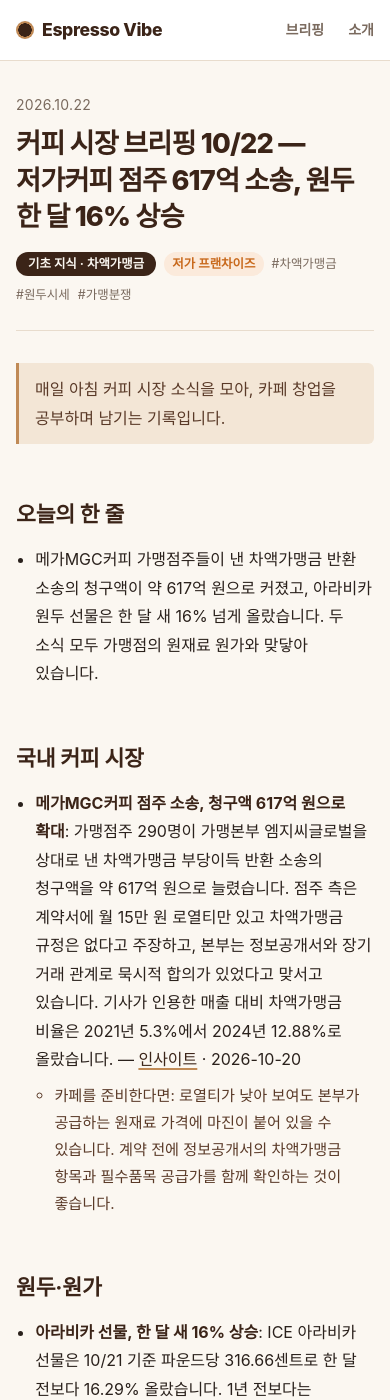
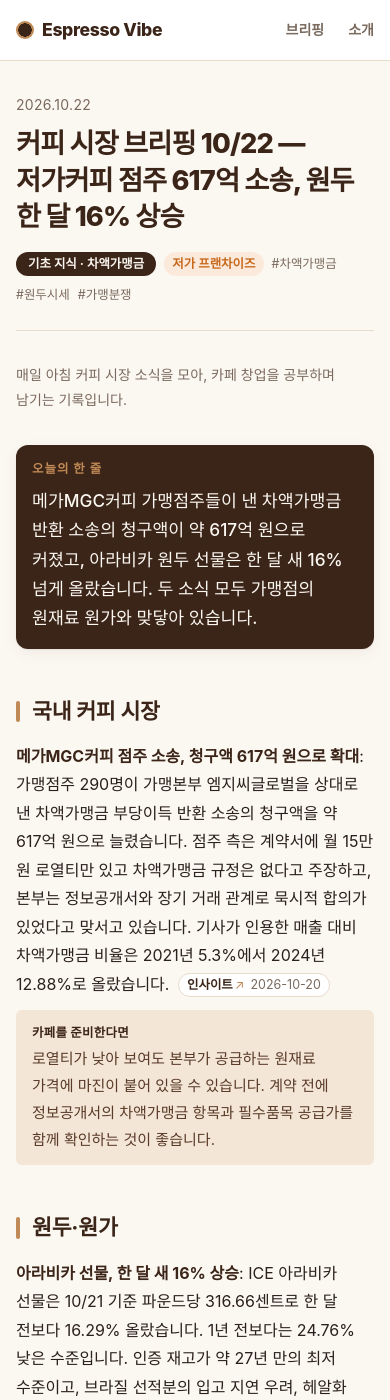
Before and after one commit to Jaydeniel/coffee-briefing-blog, a Jekyll site: the page built from _posts/2026-10-22-coffee-briefing.md, in a window 390 px wide and 1400 px high. Built offline with Jekyll 4.4.1, drawn with Linux system fonts in a browser that asks for light colours; some web fonts are replaced; some of the changed text lies outside the part shown.

Commit message:
디자인 2단계: 오늘의 한 줄 카드·출처 표시·기초 지식 상자·일정 목록

```diff
--- a/_layouts/post.html
+++ b/_layouts/post.html
@@ -1,6 +1,16 @@
 ---
 layout: default
 ---
+{%- comment -%}
+  2단계 구성 요소 (DESIGN.md): 본문을 <h2> 단위로 잘라 섹션 종류에 맞는 틀로 감싼다.
+  - 오늘의-한-줄 → sec-summary (한 줄 카드)
+  - 오늘의-기초-지식-* → sec-basics (기초 지식 상자, 제목의 "오늘의 기초 지식: "은 위 표시로 옮김)
+  - 다가오는-일정 → sec-schedule (일정 목록)
+  - 그 밖 → sec-news (소식)
+  <hr /> 뒤는 글 끝 안내 문구로 따로 둔다. 초안 형식(blog-draft 스킬)은 그대로다.
+{%- endcomment -%}
+{%- assign body_parts = content | split: '<hr />' -%}
+{%- assign chunks = body_parts[0] | split: '<h2 ' -%}
 <article class="post">
   <header class="post-header">
     <p class="eyebrow"><time datetime="{{ page.date | date_to_xmlschema }}">{{ page.date | date: "%Y.%m.%d" }}</time></p>
@@ -15,7 +25,30 @@ layout: default
   </header>
 
   <div class="prose post-body">
-    {{ content }}
+    <div class="post-intro">{{ chunks[0] }}</div>
+    {%- for c in chunks offset:1 -%}
+      {%- assign id_parts = c | split: '"' -%}
+      {%- assign sid = id_parts[1] -%}
+      {%- assign kind = 'news' -%}
+      {%- assign html = c -%}
+      {%- if sid contains '오늘의-한-줄' -%}
+        {%- assign kind = 'summary' -%}
+      {%- elsif sid contains '오늘의-기초-지식' -%}
+        {%- assign kind = 'basics' -%}
+        {%- assign html = c | replace_first: '>오늘의 기초 지식: ', '>' -%}
+      {%- elsif sid contains '다가오는-일정' -%}
+        {%- assign kind = 'schedule' -%}
+      {%- endif %}
+    <section class="sec sec-{{ kind }}" aria-labelledby="{{ sid }}">
+      {%- if kind == 'basics' %}
+      <p class="basics-kicker"><span>오늘의 기초 지식</span>{% include stage-badge.html stage=page.stage %}</p>
+      {%- endif %}
+      <h2 {{ html }}
+    </section>
+    {%- endfor %}
+    {%- if body_parts.size > 1 %}
+    <div class="post-disclaimer">{% for p in body_parts offset:1 %}{{ p }}{% endfor %}</div>
+    {%- endif %}
   </div>
 
   {%- if page.previous or page.next %}
@@ -25,3 +58,4 @@ layout: default
   </nav>
   {%- endif %}
 </article>
+<script src="{{ '/assets/js/post.js' | relative_url }}" defer></script>
--- /dev/null
+++ b/_sass/espresso/_post-sections.scss
@@ -0,0 +1,89 @@
+// 2단계 글 구성 요소: 한 줄 카드 · 소식 · 출처 표시 · 기초 지식 상자 · 일정 목록 · 안내 문구
+.post-body .sec { margin-top: var(--sp-7); }
+.post-body .sec > h2 { margin-top: 0; padding-top: 0; }
+
+// 글머리 소개 문구
+.post-intro blockquote { background: transparent; border-left: 0; padding: 0; color: var(--c-muted); font-size: var(--fs-sm); }
+
+// 섹션 제목: 크레마 막대
+.sec-news > h2, .sec-schedule > h2 {
+  display: flex; align-items: center; gap: var(--sp-3);
+  font-size: var(--fs-h2);
+}
+.sec-news > h2::before, .sec-schedule > h2::before {
+  content: ""; width: 4px; height: 1em; border-radius: 2px; background: var(--c-crema); flex: none;
+}
+
+// ── 오늘의 한 줄 카드
+.sec-summary {
+  background: var(--c-espresso); color: var(--c-milk);
+  border-radius: var(--radius); padding: var(--sp-5) var(--sp-6);
+  box-shadow: var(--shadow-card);
+}
+.post-body .sec-summary { margin-top: var(--sp-6); }
+.sec-summary > h2 { color: var(--c-crema); font-size: var(--fs-xs); font-weight: 700; letter-spacing: 0.08em; }
+.sec-summary ul { list-style: none; padding: 0; margin: var(--sp-2) 0 0; }
+.sec-summary li { font-size: 1.08rem; font-weight: 500; line-height: 1.7; }
+.sec-summary li + li { margin-top: var(--sp-2); }
+.sec-summary strong, .sec-summary a { color: var(--c-milk); }
+
+// ── 소식 항목
+.sec-news > ul { list-style: none; padding: 0; }
+.sec-news > ul > li { padding-bottom: var(--sp-4); border-bottom: 1px dashed var(--c-line); }
+.sec-news > ul > li:last-child { border-bottom: 0; padding-bottom: 0; }
+.sec-news > ul > li + li { margin-top: var(--sp-4); }
+// "카페를 준비한다면" 팁
+.sec-news li > ul { list-style: none; padding: 0; margin-top: var(--sp-3); }
+.sec-news li > ul > li {
+  background: var(--c-crema-soft); border-radius: var(--radius-sm);
+  padding: var(--sp-3) var(--sp-4); color: var(--c-roast); font-size: 0.94em;
+}
+.sec-news li > ul > li .tip-label { display: block; font-weight: 700; color: var(--c-espresso); font-size: var(--fs-xs); letter-spacing: 0.02em; margin-bottom: 2px; }
+
+// ── 출처 표시 (post.js가 "— 링크 · 날짜"를 .src로 감싼다. 스크립트가 없으면 일반 링크로 보인다)
+.src {
+  display: inline-flex; align-items: center; gap: 6px; vertical-align: 1px;
+  margin-left: 4px; padding: 1px var(--sp-2) 1px var(--sp-2);
+  border: 1px solid var(--c-line); border-radius: var(--radius-pill); background: var(--c-paper);
+  font-size: var(--fs-xs); line-height: 1.6; white-space: nowrap;
+}
+.src a { text-decoration: none; font-weight: 700; color: var(--c-espresso); }
+.src a::after { content: "↗"; font-weight: 400; margin-left: 2px; color: var(--c-crema); }
+.src a:hover { color: var(--c-crema); }
+.src time { color: var(--c-muted); font-size: inherit; }
+.sec-summary .src { background: transparent; border-color: rgba(251, 247, 241, 0.3); }
+
+// ── 오늘의 기초 지식 상자
+.sec-basics {
+  position: relative;
+  background: var(--c-paper); border: 1px solid var(--c-line); border-radius: var(--radius);
+  padding: var(--sp-5) var(--sp-6); box-shadow: var(--shadow-card);
+  border-top: 4px solid var(--c-espresso);
+}
+.basics-kicker { display: flex; align-items: center; gap: var(--sp-2); margin: 0 0 var(--sp-2) !important; font-size: var(--fs-xs); font-weight: 700; color: var(--c-muted); letter-spacing: 0.04em; }
+.sec-basics > h2 { font-size: 1.55rem; font-weight: 800; letter-spacing: -0.02em; margin-bottom: var(--sp-3); }
+.sec-basics p { margin: 0; }
+.sec-basics p + p { margin-top: var(--sp-3); }
+
+// ── 다가오는 일정
+.sec-schedule > ul { list-style: none; padding: 0; }
+.sec-schedule > ul > li {
+  display: grid; grid-template-columns: 88px 1fr; gap: var(--sp-4); align-items: baseline;
+  padding: var(--sp-3) 0; border-bottom: 1px solid var(--c-line);
+}
+.sec-schedule > ul > li + li { margin-top: 0; }
+.sch-date { font-weight: 800; color: var(--c-espresso); font-variant-numeric: tabular-nums; line-height: 1.3; }
+.sch-date small { display: block; font-weight: 500; color: var(--c-muted); font-size: var(--fs-xs); }
+// 스크립트가 없을 때는 날짜가 본문에 그대로 있으므로 한 줄로 둔다
+.sec-schedule > ul > li:not(.has-date) { display: block; }
+
+// 글 끝 안내 문구
+.post-disclaimer { margin-top: var(--sp-7); padding-top: var(--sp-4); border-top: 1px solid var(--c-line); font-size: var(--fs-sm); color: var(--c-muted); }
+.post-disclaimer p { margin: 0; }
+
+@media (max-width: 600px) {
+  .sec-summary, .sec-basics { padding: var(--sp-4); }
+  .sec-basics > h2 { font-size: 1.35rem; }
+  .sec-schedule > ul > li { grid-template-columns: 72px 1fr; gap: var(--sp-3); }
+  .src { white-space: normal; }
+}
--- a/assets/css/main.scss
+++ b/assets/css/main.scss
@@ -1,3 +1,3 @@
 ---
 ---
-@import "espresso/tokens", "espresso/base", "espresso/layout", "espresso/components";
+@import "espresso/tokens", "espresso/base", "espresso/layout", "espresso/components", "espresso/post-sections";
--- /dev/null
+++ b/assets/js/post.js
@@ -0,0 +1,71 @@
+// Espresso Vibe 글 구성 요소 보강 (DESIGN.md 2단계). 스크립트가 없어도 글은 그대로 읽힌다.
+(function () {
+  var body = document.querySelector('.post-body');
+  if (!body) return;
+
+  var DATE_AFTER = /^\s*·\s*((?:수집\s*)?\d{4}-\d{2}-\d{2})/;
+
+  // 1) 출처 표시: "… — <a>매체</a> · YYYY-MM-DD" → <span class="src"><a>매체</a><time>YYYY-MM-DD</time></span>
+  body.querySelectorAll('.sec li, .sec p').forEach(function (el) {
+    var links = Array.prototype.filter.call(el.childNodes, function (n) { return n.nodeName === 'A'; });
+    var a = links[links.length - 1];
+    if (!a) return;
+    var prev = a.previousSibling;
+    if (!prev || prev.nodeType !== 3 || !/—\s*$/.test(prev.nodeValue)) return;
+
+    var span = document.createElement('span');
+    span.className = 'src';
+    prev.nodeValue = prev.nodeValue.replace(/\s*—\s*$/, ' ');
+    a.parentNode.insertBefore(span, a);
+    span.appendChild(a);
+    a.setAttribute('target', '_blank');
+    a.setAttribute('rel', 'noopener');
+
+    var next = span.nextSibling;
+    if (next && next.nodeType === 3) {
+      var m = next.nodeValue.match(DATE_AFTER);
+      if (m) {
+        var t = document.createElement('time');
+        t.textContent = m[1];
+        t.setAttribute('datetime', m[1].replace(/^수집\s*/, ''));
+        span.appendChild(t);
+        next.nodeValue = next.nodeValue.slice(m[0].length);
+      }
+    }
+  });
+
+  // 2) "카페를 준비한다면:" 팁 이름표
+  body.querySelectorAll('.sec-news li > ul > li').forEach(function (li) {
+    var first = li.firstChild;
+    if (!first || first.nodeType !== 3) return;
+    var m = first.nodeValue.match(/^\s*([^:：]{2,20})[:：]\s*/);
+    if (!m) return;
+    var label = document.createElement('span');
+    label.className = 'tip-label';
+    label.textContent = m[1];
+    first.nodeValue = first.nodeValue.slice(m[0].length);
+    li.insertBefore(label, first);
+  });
+
+  // 3) 일정 날짜 칸: "2026-11-11~14 …" → <span class="sch-date">11.11–14<small>2026</small></span>
+  body.querySelectorAll('.sec-schedule > ul > li').forEach(function (li) {
+    var first = li.firstChild;
+    if (!first || first.nodeType !== 3) return;
+    var m = first.nodeValue.match(/^\s*(\d{4})-(\d{2})-(\d{2})(?:\s*~\s*(?:(\d{2})-)?(\d{2}))?\s*/);
+    if (!m) return;
+    var d = document.createElement('span');
+    d.className = 'sch-date';
+    var mmdd = +m[2] + '.' + +m[3];
+    if (m[5]) mmdd += '–' + (m[4] ? +m[4] + '.' : '') + +m[5];
+    d.textContent = mmdd;
+    var y = document.createElement('small');
+    y.textContent = m[1];
+    d.appendChild(y);
+    first.nodeValue = first.nodeValue.slice(m[0].length);
+    var rest = document.createElement('span');
+    while (li.firstChild) rest.appendChild(li.firstChild);
+    li.appendChild(d);
+    li.appendChild(rest);
+    li.classList.add('has-date');
+  });
+})();
```
